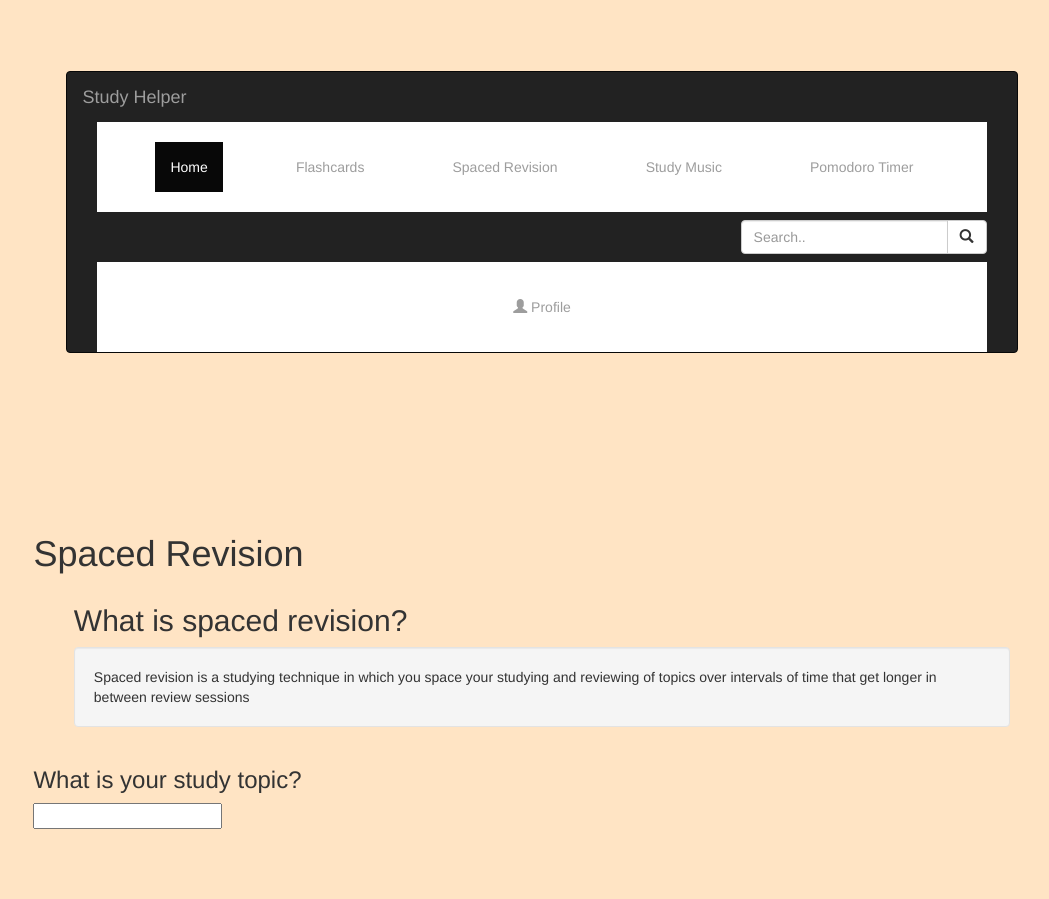
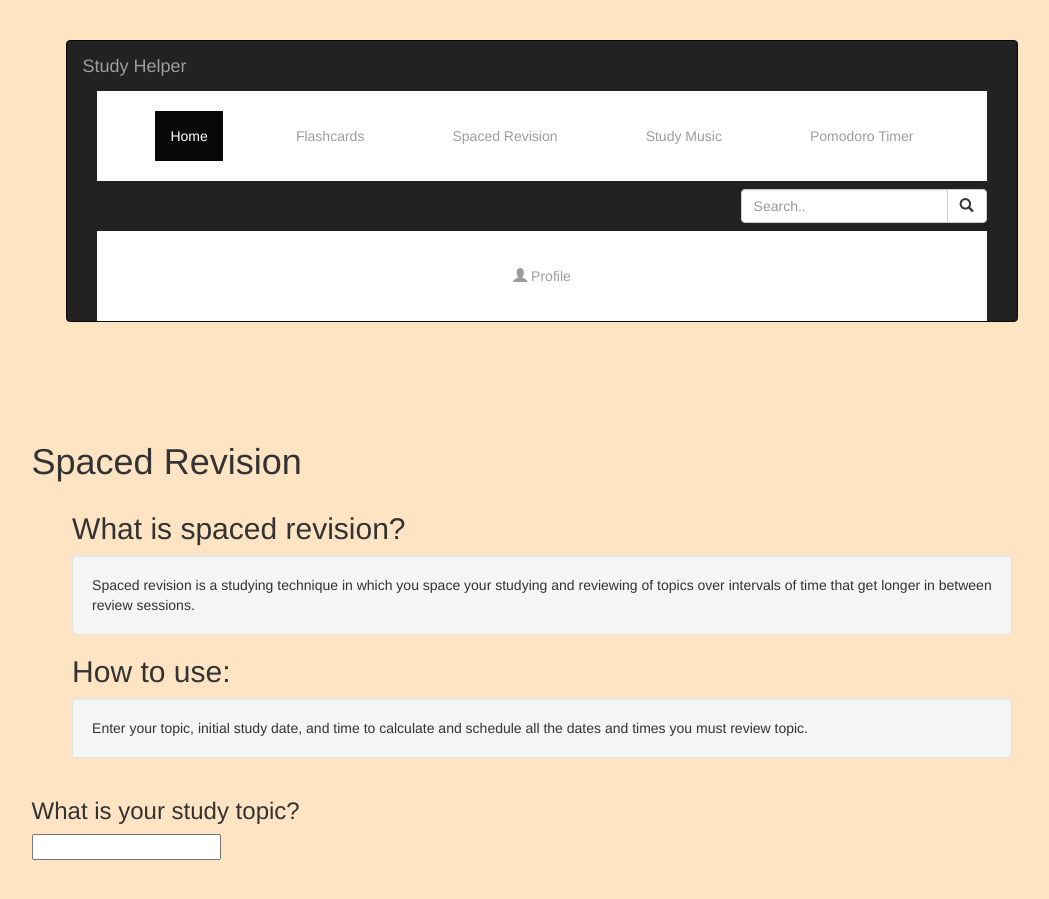
Before and after one commit to amdequit/MarinaHacks22.github.io, a Jekyll site: the page spacedrevision.html, which Jekyll copies as it is, in a window 1280 px wide. Shown: the whole page, without its empty margins (98-1147 px from the left). Built offline with Jekyll 4.4.1, drawn with Linux system fonts in a browser that asks for light colours.

Commit message:
Update spacedrevision.html

```diff
--- a/spacedrevision.html
+++ b/spacedrevision.html
@@ -75,7 +75,12 @@
             <h2>What is spaced revision?</h2>
             <div class="well">Spaced revision is a studying technique in which you space
                  your studying and reviewing of topics over intervals of time that get
-                 longer in between review sessions  </div>
+                 longer in between review sessions. </div>
+            <h2>How to use:</h2>
+            <div class="well">Enter your topic, initial study date, and time to calculate and schedule
+                all the dates and times you must review topic.
+            </div>
+          </div>
           </div>
             <form>
                 <h3>What is your study topic?</h3>
```
